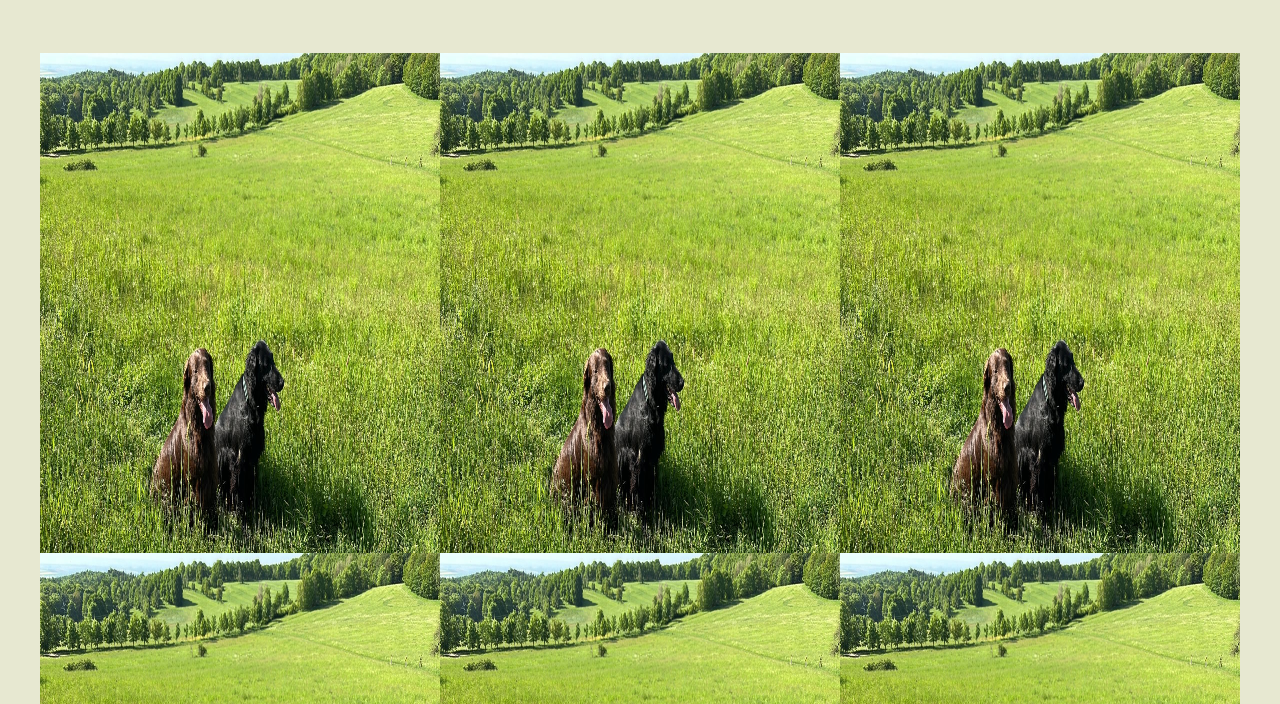
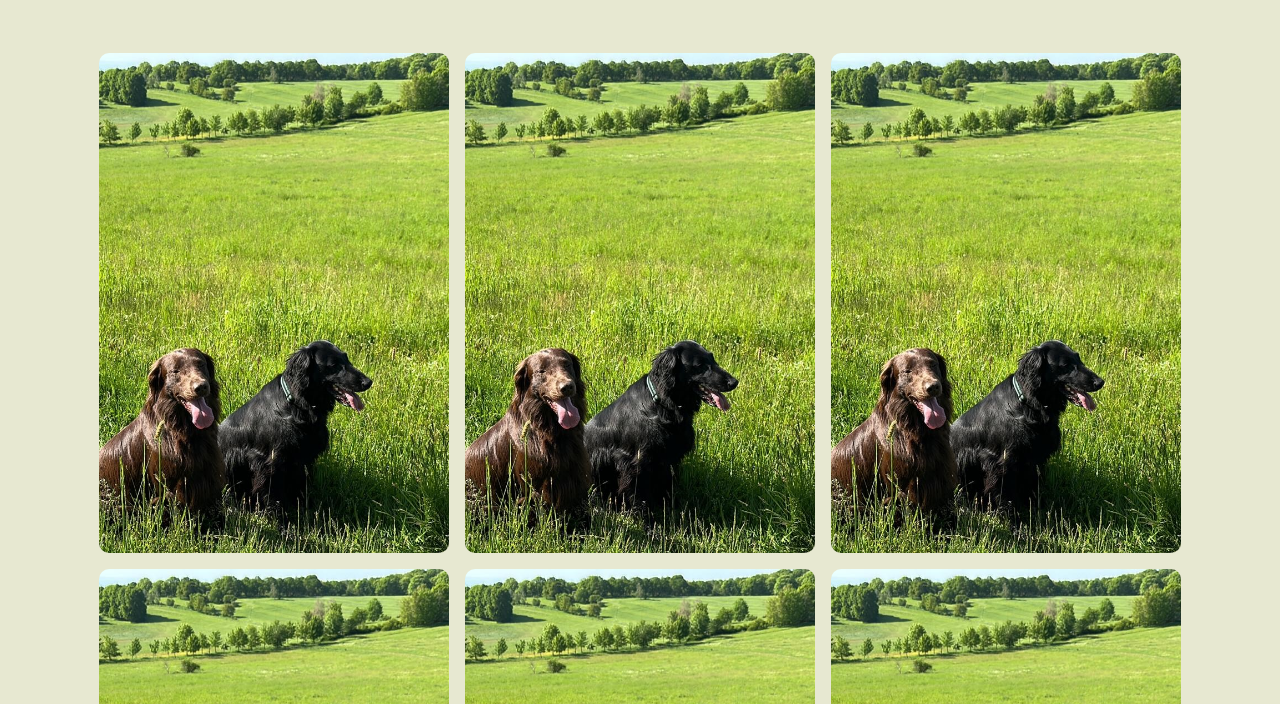
Before and after one commit to DanielleFiene/Born-in-the-ore-mountains, a plain HTML site: page gallery2.html in a window 1280 px wide. Shown: the part 776-1480 px from the top of the page. Drawn offline with Linux system fonts and the light colour scheme; a script that the page names is missing.

Commit message:
Update style.css

```diff
--- a/resources/CSS/style.css
+++ b/resources/CSS/style.css
@@ -113,6 +113,20 @@ p {
     padding: 20px 10px;
     max-width: 1400px;
     margin: 0 auto;
+    gap: 16px;
+  }
+
+  .gallery img {
+    width: 100%;
+    max-width: 350px;
+    height: 300px;
+    object-fit: cover;
+    border-radius: 10px;
+  }
+
+  .gallery::after {
+    content: "";
+    width: 350px;
   }
 
 
```
